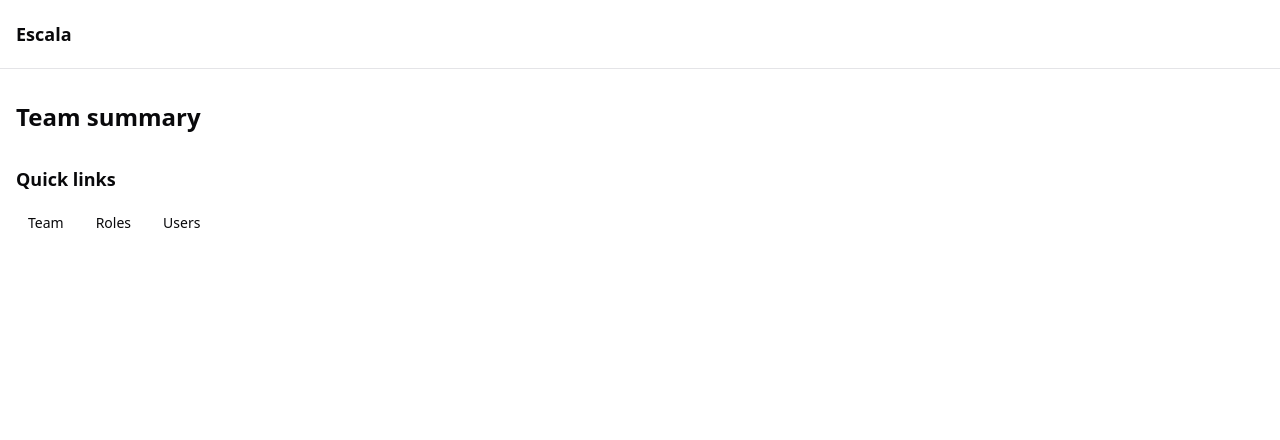
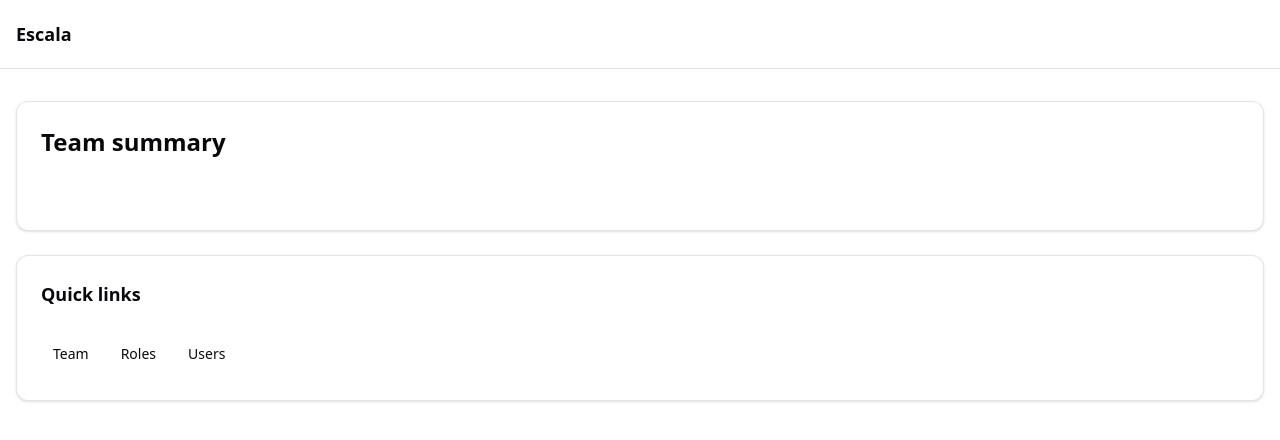
Before and after one commit to SimaoGato/scheduler, a Next.js app: page /en in a window 1280 px wide. Shown: the top 440 px of the page. Built offline with nearby package versions, Linux system fonts and the light colour scheme; no server answers.

Commit message:
feat(CHORE-18): wrap home page sections in Card primitive (bg-card, heading semantics preserved)

```diff
--- a/app/[locale]/(app)/page.tsx
+++ b/app/[locale]/(app)/page.tsx
@@ -6,6 +6,7 @@ import { resolveSelfPersonId } from '@/lib/people/resolve-self';
 import { getBlockedDates } from '@/lib/availability/blocked-dates';
 import { getUpcomingSundays } from '@/lib/availability/upcoming-sundays';
 import { Button } from '@/components/ui/button';
+import { Card, CardHeader, CardTitle, CardDescription, CardContent, CardFooter } from '@/components/ui/card';
 
 interface PageProps {
   // Next.js 16: searchParams is a Promise
@@ -166,33 +167,45 @@ export default async function HomePage({ searchParams }: PageProps) {
             {m('accessDenied')}
           </div>
         )}
-        <div data-testid="member-availability-summary">
-          <h1 className="mb-2 text-2xl font-semibold">{h('memberSummaryTitle')}</h1>
-          <p className="mb-4 text-sm text-muted-foreground">
+        <Card data-testid="member-availability-summary">
+          <CardHeader>
+            <CardTitle>
+              <h1 className="text-2xl font-semibold">{h('memberSummaryTitle')}</h1>
+            </CardTitle>
+            <CardDescription>
               {h('memberSummaryIntro', { total: SUNDAY_HORIZON })}
-          </p>
+            </CardDescription>
+          </CardHeader>
+          <CardContent>
             <ul className="mb-4 flex flex-col gap-1 text-sm">
-            <li>{h('memberSummaryAvailableCount', { count: availableCount })}</li>
-            <li>{h('memberSummaryBlockedCount', { count: blockedCount })}</li>
+              <li className="text-xl font-bold">
+                {h('memberSummaryAvailableCount', { count: availableCount })}
+              </li>
+              <li className="text-xl font-bold">
+                {h('memberSummaryBlockedCount', { count: blockedCount })}
+              </li>
             </ul>
             {formattedNextBlocked !== null ? (
-            <p className="mb-6 text-sm">
+              <p className="text-sm">
                 {h('memberSummaryNextBlocked', { date: formattedNextBlocked })}
               </p>
             ) : (
               // AC4 neutral-framing principle applies here too: zero blocks is
               // good news for a Member, not an incomplete state.
-            <p className="mb-6 text-sm">
+              <p className="text-sm">
                 {h('memberSummaryNoUpcomingBlocks', { total: SUNDAY_HORIZON })}
               </p>
             )}
+          </CardContent>
+          <CardFooter>
             <Link
               href="/availability"
               className="inline-flex min-h-[44px] items-center rounded-md border px-4 py-2 text-sm font-medium transition-colors hover:bg-accent hover:text-accent-foreground"
             >
               {h('memberSummaryLink')}
             </Link>
-        </div>
+          </CardFooter>
+        </Card>
       </main>
     );
   }
@@ -294,24 +307,44 @@ export default async function HomePage({ searchParams }: PageProps) {
         </div>
       )}
 
-      <div data-testid="admin-team-summary" className="mb-6">
-        <h1 className="mb-2 text-2xl font-semibold">{t('adminSummaryTitle')}</h1>
+      <Card data-testid="admin-team-summary" className="mb-6">
+        <CardHeader>
+          <CardTitle>
+            <h1 className="text-2xl font-semibold">{t('adminSummaryTitle')}</h1>
+          </CardTitle>
+        </CardHeader>
+        <CardContent>
           <ul className="flex flex-col gap-1 text-sm">
             {activePeopleCount !== null && (
-            <li>{t('adminActivePeopleCount', { count: activePeopleCount })}</li>
+              <li className="text-xl font-bold">
+                {t('adminActivePeopleCount', { count: activePeopleCount })}
+              </li>
             )}
             {activeRolesCount !== null && (
-            <li>{t('adminActiveRolesCount', { count: activeRolesCount })}</li>
+              <li className="text-xl font-bold">
+                {t('adminActiveRolesCount', { count: activeRolesCount })}
+              </li>
             )}
           </ul>
-      </div>
-
-      <div data-testid="admin-blocks-next-30-days" className="mb-6 text-sm">
+        </CardContent>
+        {/* CHORE-18: intentionally nested inside admin-team-summary's Card as
+            a second CardContent block (Design decision 1) — getByTestId is
+            depth-independent, so this does not affect existing e2e
+            assertions. */}
+        <CardContent>
+          <div data-testid="admin-blocks-next-30-days" className="text-sm">
             {blocksNext30Days !== null && t('adminBlocksNext30Days', { count: blocksNext30Days })}
           </div>
+        </CardContent>
+      </Card>
 
-      <div data-testid="admin-quick-links">
-        <h2 className="mb-2 text-lg font-semibold">{t('quickLinksTitle')}</h2>
+      <Card data-testid="admin-quick-links">
+        <CardHeader>
+          <CardTitle>
+            <h2 className="text-lg font-semibold">{t('quickLinksTitle')}</h2>
+          </CardTitle>
+        </CardHeader>
+        <CardContent>
           <div className="flex flex-wrap sm:flex-nowrap gap-2 min-w-0">
             <Button variant="ghost" asChild className="min-h-[44px] px-3 text-sm">
               <Link href="/admin/people">{nav('people')}</Link>
@@ -323,7 +356,8 @@ export default async function HomePage({ searchParams }: PageProps) {
               <Link href="/admin/users">{nav('userManagement')}</Link>
             </Button>
           </div>
-      </div>
+        </CardContent>
+      </Card>
     </main>
   );
 }
```
Lines whose indentation alone changed are shown as unchanged.
